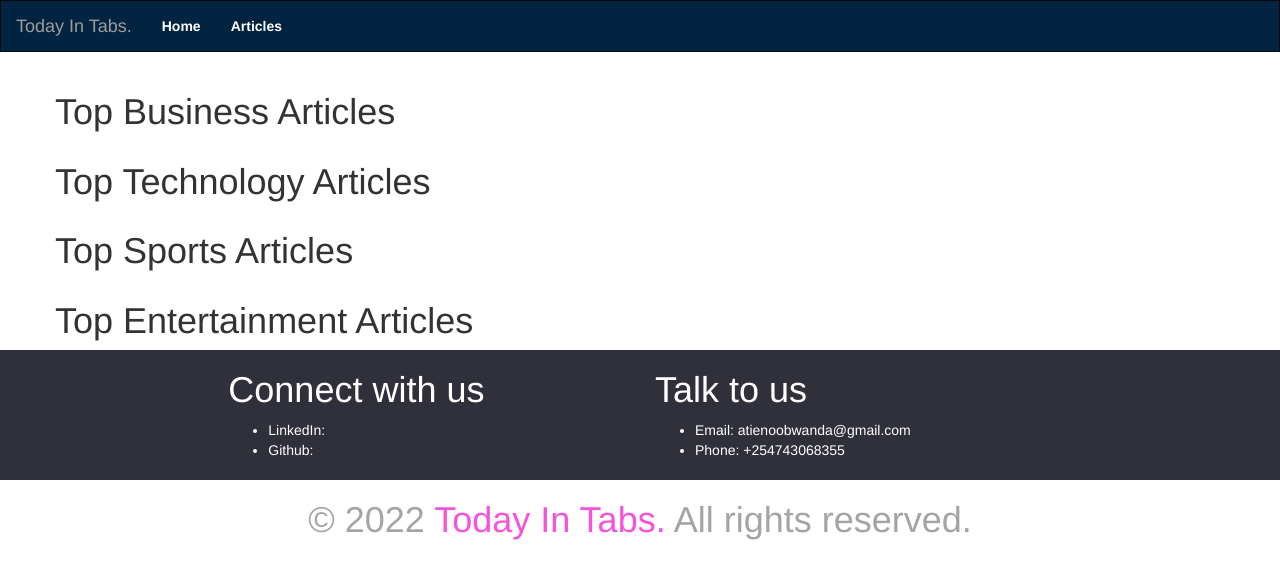
After one commit to AtienoObwanda/TodayInTabs, a Flask app: template app/templates/articles.html in a window 1280 px wide. The commit adds this page. Shown: the top 579 px of the page. Run offline with Flask 2, Linux system fonts and the light colour scheme; the template is opened without the code that fills it, so the values that code supplies are empty; parts of the project's set-up code (start-up, migrations or seed data) failed here and were passed over; some libraries are stand-ins or nearby versions.

Commit message:
styling display cards

```diff
--- a/app/models.py
+++ b/app/models.py
@@ -8,7 +8,7 @@ class Article:
         self.title = title
         self.description = description
         self.url = url
-        self.image = 'https:/' +image
+        self.image = image
         self.publishedAt = publishedAt
         self.content = content
 
--- a/app/templates/articleDetails.html
+++ b/app/templates/articleDetails.html
@@ -16,4 +16,6 @@
     </div>
 
 </div>
+
+
 {% endblock %}
--- /dev/null
+++ b/app/templates/articles.html
@@ -0,0 +1,58 @@
+{% extends 'base.html'%}
+{% import 'macros.html' as macro %}
+<!-- Content block -->
+{% block content %}
+  <div class="container">
+      <div class="row">
+            <h1>Top Business Articles</h1>
+                <ul>
+                    {{ macro.displayArticleList(business)}}
+                </ul>
+      </div>
+      <div class="row">
+            <h1>Top Technology Articles</h1>
+                <ul>
+                    {{ macro.displayArticleList(technology)}}
+                </ul>
+      </div>
+      <div class="row">
+            <h1>Top Sports Articles</h1>
+                <ul>
+                    {{ macro.displayArticleList(sports)}}
+                </ul>
+      </div>
+      <div class="row">
+            <h1>Top Entertainment Articles</h1>
+                <ul>
+                    {{ macro.displayArticleList(entertainment)}}
+                </ul>
+      </div>
+  </div>
+  <!--Footer -->
+  <div >
+       <div class="container-fluid" style="height:130px;background-color: #2F303A">
+        <div class="row justify-content-start">
+            <div class="col-lg-2"></div>
+            <div class="col-lg-4">
+                <h1 style="color: #fff">Connect with us</h1>
+                <ul>
+                    <li style="color: #fff">LinkedIn:</li>
+                    <li style="color: #fff">Github:</li>
+                </ul>
+            </div>
+            <div class="col-lg-4">
+                <h1 style="color: #fff">Talk to us</h1>
+                <ul>
+                    <li style="color: #fff">Email: atienoobwanda@gmail.com</li>
+                    <li style="color: #fff"> Phone: +254743068355</li>
+                </ul>
+            </div>
+            <div class="col-lg-2"></div>
+        </div>
+       </div>
+   </div>
+    <div class="container-fluid" style="height: 40px; color: transparent">
+        <h1 class="text-center"><span style="color: rgba(47, 48, 58, 0.44);"> © 2022 </span> <span style="color:#F652DC">Today In Tabs.</span> <span style="color: rgba(47, 48, 58, 0.44);">All rights reserved.</span> </h1>
+    </div>
+
+{% endblock%}
--- a/app/templates/macros.html
+++ b/app/templates/macros.html
@@ -1,11 +1,14 @@
 {% macro displayArticleList (article_list) %}
 
     {% for article in article_list %}
-    <div class="col-xs-12 col-sm-4 col-md-2 col-lg-2 article-card">
-        <div class="card" >
-            <img class="card-img-top" src="{{article.image}}" alt="{{article.title|truncate(10)}}" styles="height:30px">
+    <div class="col-sm-4" style="box-shadow: 0 4px 17px rgba(48, 6, 42, 0.35);
+    transition: all 0.3s ease-in-out; margin: 2%; width: 30rem; ">
+        <div class="card" style="height:280px;">
+          <img class="card-img-top" src="{{url_for('static', filename='inTabs.png')}}" alt="logo" style="height:100px"/>
+            <!-- <img class="card-img-top" src="{{article.image}}" alt="{{article.title|truncate(10)}}" styles="height:30px"> -->
                 <div class="card-body">
                   <h5 class="card-title">{{article.title |truncate(100)}}</h5>
+                  <p class="card-text">Source: {{article.source.name}}</p>
                   <p class="card-text">By: {{article.author}}</p>
                   <a href="/article/{{article.title|truncate(5)}}" class="btn btn-primary">Read More</a>
                 </div>
@@ -17,10 +20,10 @@
 {% endmacro %}
 
 {% macro displaySourceList (source_list) %}
-    <div class="row">
         {% for source in source_list %}
-        <div class="col-md-4">
-        <div class="card" style="width: 18rem;">
+        <div class="col-sm-4" style="box-shadow: 0 4px 17px rgba(48, 6, 42, 0.35);
+        transition: all 0.3s ease-in-out; margin: 2%; width: 30rem; ">
+        <div class="card" style="height:130px;">
           <div class="card-body">
             <h5 class="card-title">{{ source.name}}</h5>
             <h6 class="card-subtitle mb-2 text-muted">{{ source.description |truncate(200)}}</h6>
@@ -29,6 +32,6 @@
         </div>
         </div>
         {% endfor %}
-        </div>
+
 
 {% endmacro %}
--- a/app/templates/navbar.html
+++ b/app/templates/navbar.html
@@ -14,7 +14,7 @@
         <div class="navbar-collapse collapse">
             <ul class=" nav navbar-nav">
                 <li><a href="/" style="font-weight: 600; color: #fff;">Home</a></li>
-                <li><a href="/source" style="font-weight: 600; color: #fff;">Source</a></li>
+                <li><a href="/articles" style="font-weight: 600; color: #fff;">Articles</a></li>
             </ul>
         </div>
     </div>
--- a/app/templates/sourceDetails.html
+++ b/app/templates/sourceDetails.html
@@ -15,4 +15,6 @@
     </div>
 
 </div>
+<!--Footer-->
+
 {% endblock %}
```
Also changed, not shown: app/templates/footer.html (deleted, +0 -37 lines), app/templates/index.html (+35 -11 lines), app/templates/sources.html (deleted, +0 -32 lines), app/views.py (+17 -15 lines).
